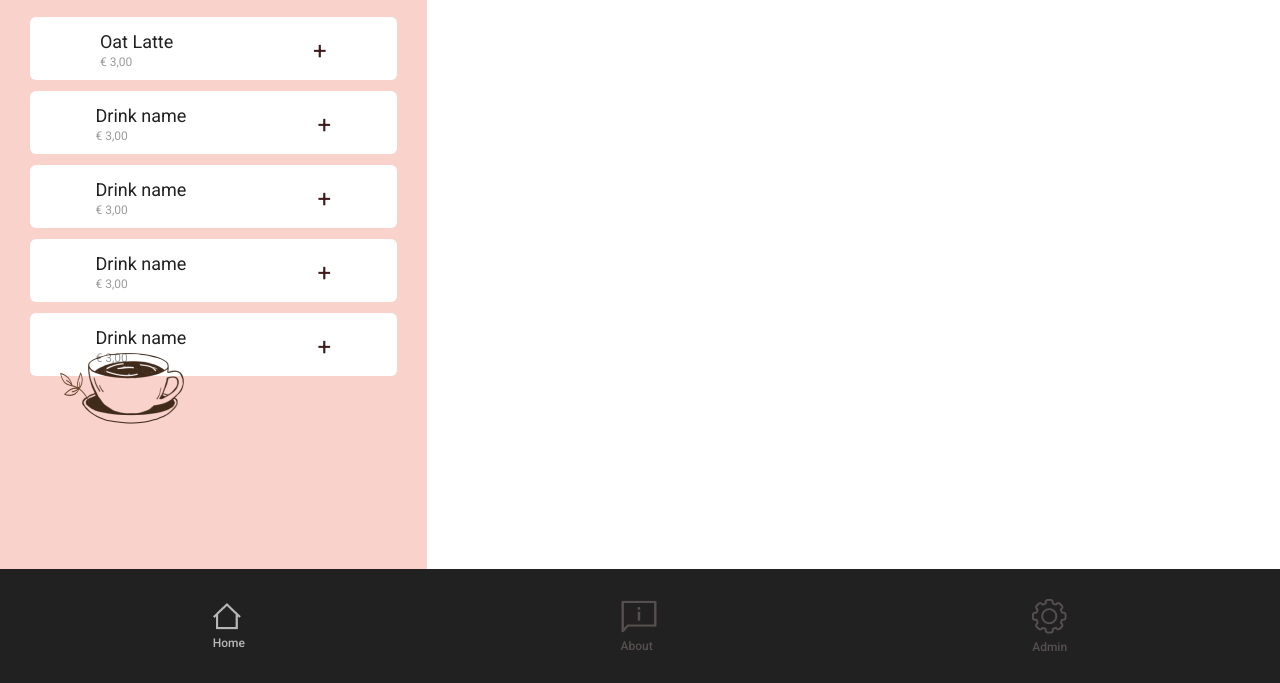
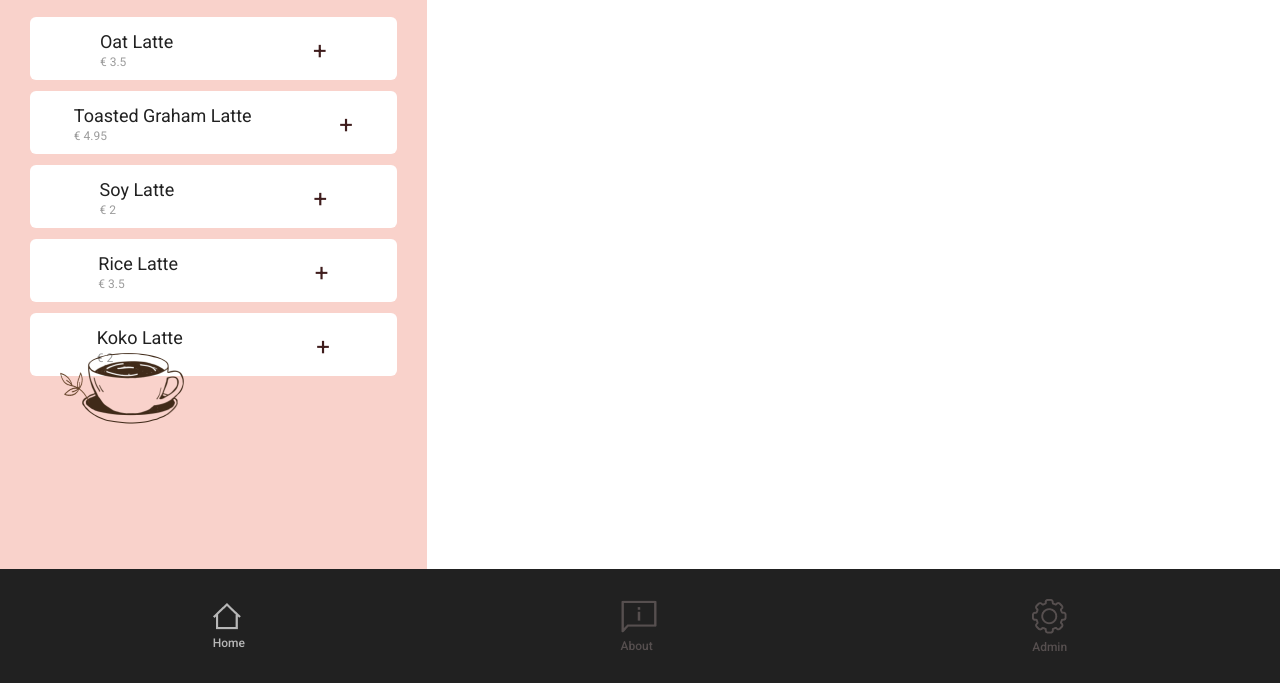
Before and after one commit to svenvoskamp/Barista-, a website built with webpack: page src/index.html in a window 1280 px wide. Shown: the part 117-800 px from the top of the page. Built offline with nearby package versions, Linux system fonts and the light colour scheme; some packages are replaced by stand-ins of ours.

Commit message:
Loading Coffees with JSON

```diff
--- a/src/index.html
+++ b/src/index.html
@@ -25,55 +25,6 @@
       <h2 class="visually-hidden">Price list</h2>
       <ul class="prices__list">
 
-          <li class="price">
-            <a class="price__button">
-              <span class="price__button__wrapper">
-                <span class="price__button__name">Oat Latte</span>
-                <span class="price__button__amount">&euro; 3,00</span>
-              </span>
-              <span class="price__button__plus">+</span>
-            </a>
-          </li>
-
-          <li class="price">
-              <a class="price__button">
-                <span class="price__button__wrapper">
-                  <span class="price__button__name">Drink name</span>
-                  <span class="price__button__amount">&euro; 3,00</span>
-                </span>
-                <span class="price__button__plus">+</span>
-              </a>
-            </li>
-
-            <li class="price">
-              <a class="price__button">
-                <span class="price__button__wrapper">
-                  <span class="price__button__name">Drink name</span>
-                  <span class="price__button__amount">&euro; 3,00</span>
-                </span>
-                <span class="price__button__plus">+</span>
-              </a>
-            </li>
-
-            <li class="price">
-                <a class="price__button">
-                  <span class="price__button__wrapper">
-                    <span class="price__button__name">Drink name</span>
-                    <span class="price__button__amount">&euro; 3,00</span>
-                  </span>
-                  <span class="price__button__plus">+</span>
-                </a>
-              </li>
-
-              <li class="price">
-                  <a class="price__button">
-                    <span class="price__button__wrapper">
-                      <span class="price__button__name">Drink name</span>
-                      <span class="price__button__amount">&euro; 3,00</span>
-                    </span>
-                    <span class="price__button__plus">+</span>
-                  </a>
-                </li>
 
       </ul>
     </section>
--- a/src/index.js
+++ b/src/index.js
@@ -1,18 +1,3 @@
 import './style.css';
-
-{
-  const showCoffees = async () => {
-
-    const response = await fetch(`./assets/data/coffees.json`);
-    const coffees = await response.json();
-    console.log(coffees);
-  };
-
-
-  const init = () => {
-    showCoffees();
-  };
-
-  init();
-
-}
+import './js/script.js';
+import data from './assets/data/coffees.json';
--- /dev/null
+++ b/src/js/script.js
@@ -0,0 +1,42 @@
+{
+  const fetchJSON = () => {
+    fetch('../src/assets/data/coffees.json')
+      .then(response => {
+        return response.json();
+      })
+      .then(data => {
+        console.log(data);
+        // Work with JSON data here
+        //load prices function, the number is how many we want to load
+        loadPrices(data, 5);
+      })
+      .catch(err => {});
+  };
+
+  const loadPrices = (data, count) => {
+  //For every item a element gets created filled in and appended to the parent
+    for (let i = 0;i <= count - 1;i ++) {
+      const $li = document.createElement(`li`);
+
+      $li.classList.add(`price`);
+      $li.setAttribute('data-id', i);
+      const $list = document.querySelector(`.prices__list`);
+
+      $li.innerHTML = `<a class="price__button" onclick="addOrder(event)" data-id=${i}">
+      <span class="price__button__wrapper">
+        <span class="price__button__name">${data['coffees'][i]['name']}</span>
+        <span class="price__button__amount">&euro; ${data['coffees'][i]['prices']['medium']}</span>
+      </span>
+      <span class="price__button__plus">+</span>
+      </a>`;
+      $list.appendChild($li);
+    }
+  };
+
+  const init = () => {
+    fetchJSON();
+  };
+
+  init();
+
+}
```
